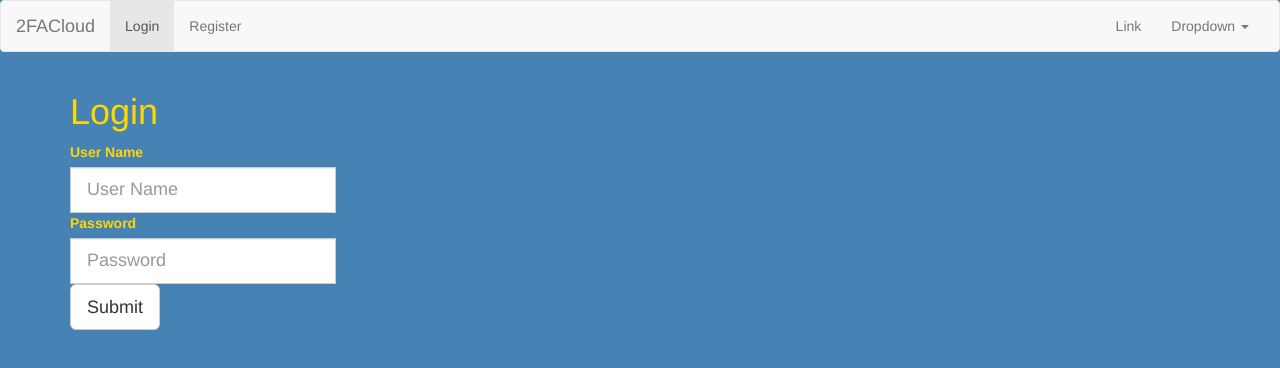
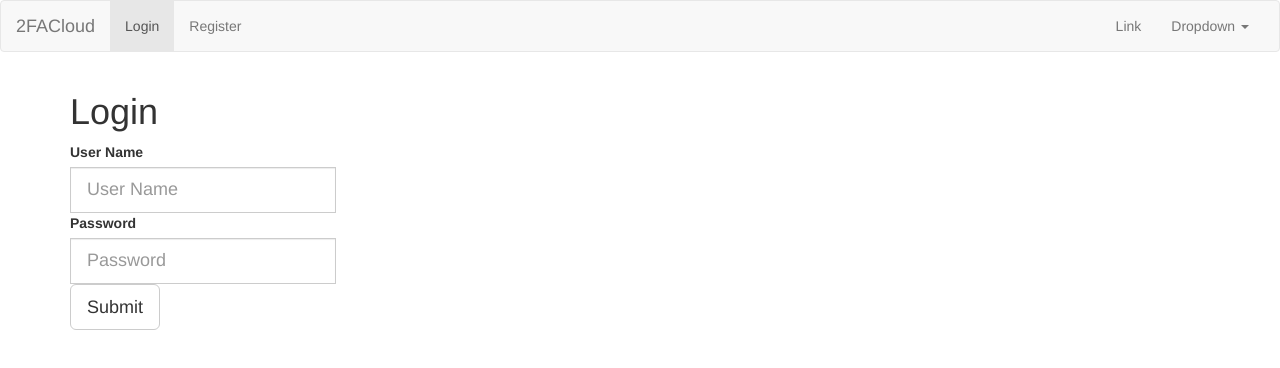
Before and after one commit to 2FACloud/Client, a website: page index.html in a window 1280 px wide. Drawn offline with Linux system fonts and the light colour scheme.

Commit message:
That CSS was burning my eyes.

```diff
--- a/templates/css/global_style.css
+++ b/templates/css/global_style.css
@@ -1,5 +1,3 @@
 body
 {
-	background-color: steelblue;
-	color: gold;
 }
```
Also changed, not shown: templates/js/load.js (+7 -0 lines).
